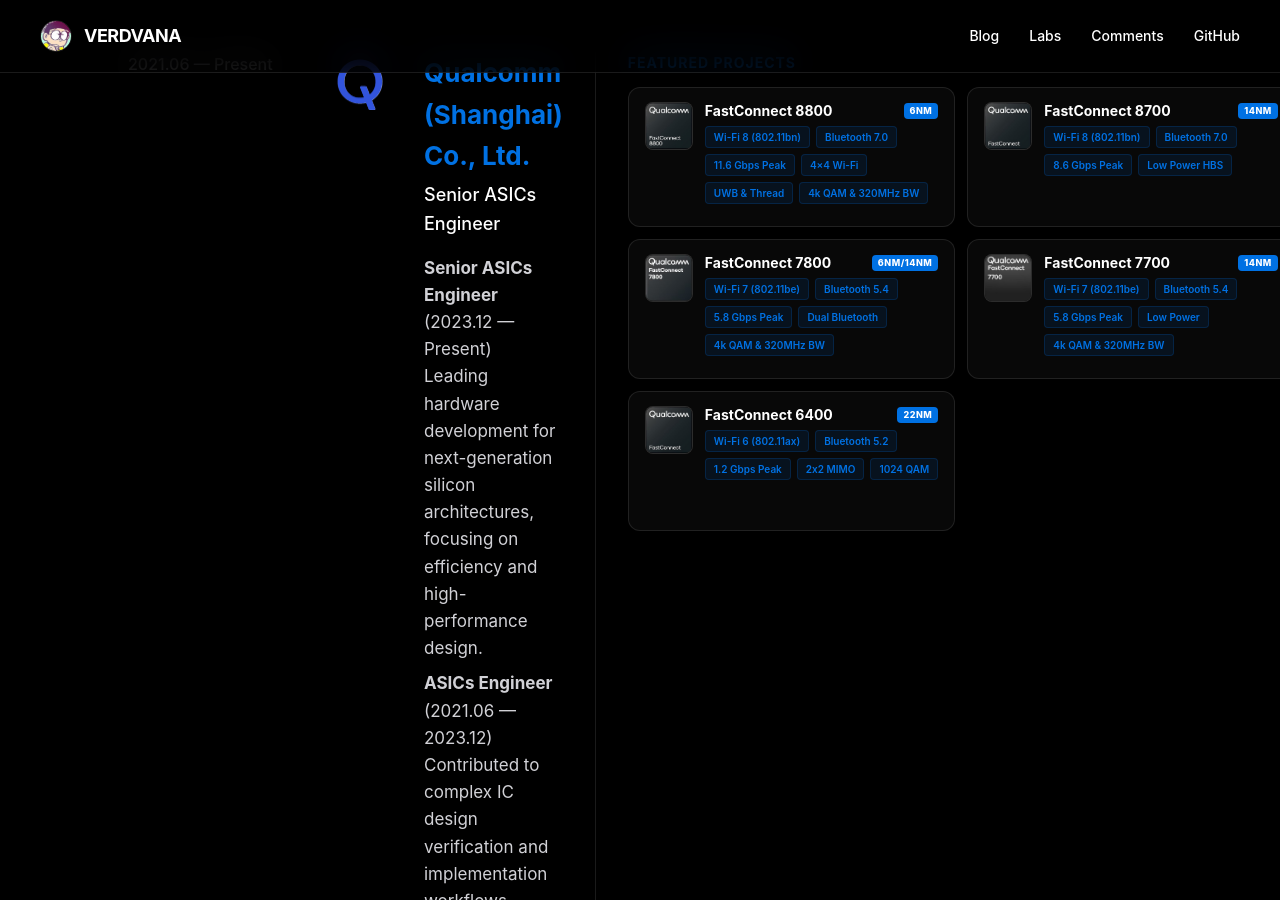
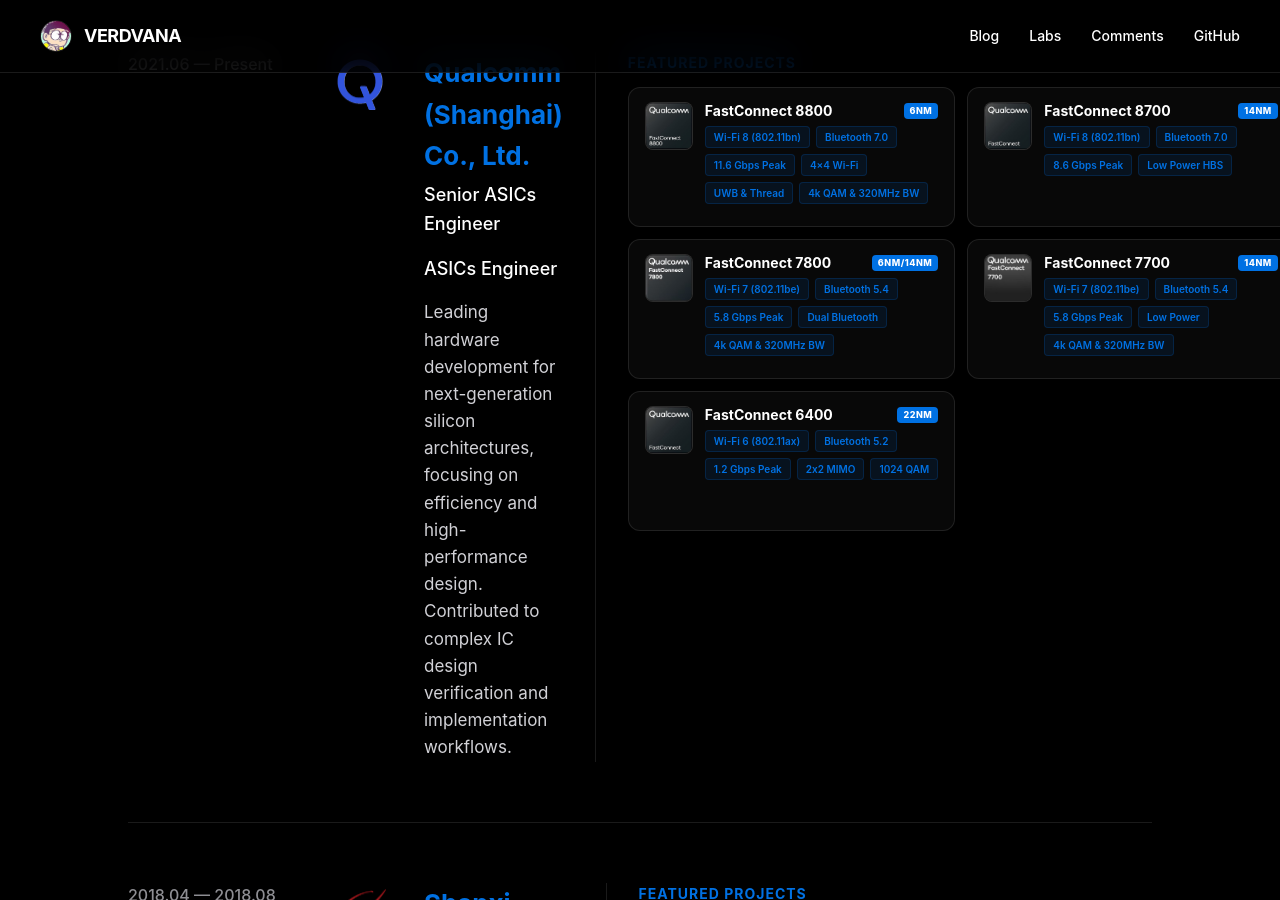
Before and after one commit to Verdvana/Verdvana.github.io, a Jekyll site: the page built from index.html, in a window 1280 px wide and 900 px high, scrolled down 1065 px. Built offline with Jekyll 4.4.1, drawn with Linux system fonts in a browser that asks for light colours.

Commit message:
opt position

```diff
--- a/index.html
+++ b/index.html
@@ -337,7 +337,7 @@
             margin-bottom: 4px;
         }
 
-        .career-item .details .company-name {
+        .career-item .details .position-name {
             font-size: 18px;
             color: var(--accent-color);
             font-weight: 500;
@@ -597,9 +597,10 @@
                     </div>
                     <div class="details">
                         <h4><a href="https://www.qualcomm.com" target="_blank" style="color: var(--accent-color); text-decoration: none;">Qualcomm (Shanghai) Co., Ltd.</a></h4>
-                        <div class="company-name" style="color: inherit;">Senior ASICs Engineer</div>
-                        <p style="margin-bottom: 8px;"><strong>Senior ASICs Engineer</strong> (2023.12 — Present)<br>Leading hardware development for next-generation silicon architectures, focusing on efficiency and high-performance design.</p>
-                        <p><strong>ASICs Engineer</strong> (2021.06 — 2023.12)<br>Contributed to complex IC design verification and implementation workflows.</p>
+                        <div class="position-name" style="color: inherit;">Senior ASICs Engineer</div>
+                        <div class="position-name" style="color: inherit;">ASICs Engineer</div>
+                        <p>Leading hardware development for next-generation silicon architectures, focusing on efficiency and high-performance design.</p>
+                        <p>Contributed to complex IC design verification and implementation workflows.</p>
                     </div>
                     <div class="projects-area">
                         <h5>Featured Projects</h5>
@@ -695,7 +696,7 @@
                     </div>
                     <div class="details">
                         <h4><a href="https://www.zhonggu.com" target="_blank" style="color: var(--accent-color); text-decoration: none;">Shanxi Zhonggu Technology</a></h4>
-                        <div class="company-name" style="color: inherit;">Hardware Engineer</div>
+                        <div class="position-name" style="color: inherit;">Hardware Engineer</div>
                         <p>Focused on PCB design and low-level hardware development for industrial sensors.</p>
                     </div>
                     <div class="projects-area">
@@ -747,7 +748,7 @@
                     </div>
                     <div class="details">
                         <h4><a href="https://www.xidian.edu.cn" target="_blank" style="color: var(--accent-color); text-decoration: none;">Xidian University</a></h4>
-                        <div class="company-name" style="color: inherit;">M.E. in Electronics and Communication Engineering</div>
+                        <div class="position-name" style="color: inherit;">M.E. in Electronics and Communication Engineering</div>
                         <p>Focused on advanced digital signal processing and hardware architecture during postgraduate studies.</p>
                     </div>
                     <div class="projects-area">
@@ -806,7 +807,7 @@
                     </div>
                     <div class="details">
                         <h4><a href="https://www.nuc.edu.cn" target="_blank" style="color: var(--accent-color); text-decoration: none;">North University of China</a></h4>
-                        <div class="company-name" style="color: inherit;">B.E. in Electronic Science and Technology</div>
+                        <div class="position-name" style="color: inherit;">B.E. in Electronic Science and Technology</div>
                         <p>Foundational studies in semiconductor physics, circuit design, and embedded systems.</p>
                     </div>
                     <div class="projects-area">
```
